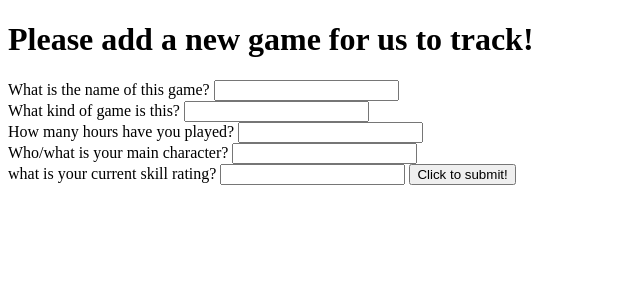
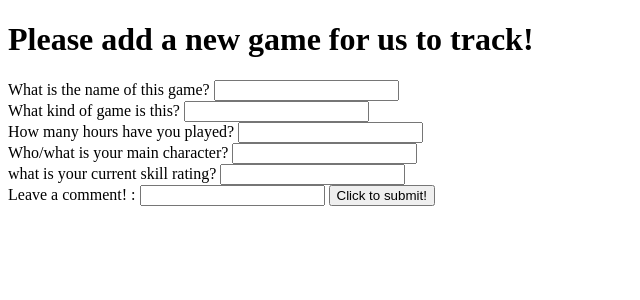
Before and after one commit to ritchey0713/rails_project, a Rails app: page /users/1/games/new in a window 1280 px wide. Shown: the top 300 px of the page, without its empty margins (0-640 px from the left). Run offline with Rails 7, Linux system fonts and the light colour scheme; the visitor is signed in with stand-in values (Sample User, id 1); style sheets or scripts are compiled from the project's sources; some libraries are stand-ins or nearby versions.

Commit message:
add ranking comments

```diff
--- a/app/assets/javascripts/game.js
+++ b/app/assets/javascripts/game.js
@@ -7,6 +7,7 @@ function Game(attr, user_id){
     this.main_setup = attr.main_setup
     this.score = attr.score
     this.user_id = user_id
+    this.comment = attr.comment
 }
 
 $(function(){
@@ -50,6 +51,7 @@ Game.createGame = function(json){
   var user_id = $("h1").data("user-id")
   var game = new Game(json, user_id)
   gameLI = game.renderLI()
+
   $("ul.games_list").append(gameLI)
 }
 
@@ -79,7 +81,6 @@ $(function index(){
    $(".js-gameIndex").on("click", function(e){
      e.preventDefault()
      $(".js-gameIndex").off("click")
-debugger
      $.getJSON(this.href,function(games_array){
       games_array.forEach(Game.indexGame)
     })
@@ -91,6 +92,7 @@ debugger
    $(document).on('click', 'a#showGame', function(e) {
      e.preventDefault()
      $.getJSON(this.href, function(game){
+       console.log(game)
 
        $(".showHeading").html(`Full details`)
        $(".gameName").text(`Game: ${game["name"]}`)
@@ -98,6 +100,7 @@ debugger
        $(".gameTime").text(`Game Time: ${game["play_time"]}`)
        $(".gameSetup").text(`Gear Setup: ${game["main_setup"]}`)
        $(".gameScore").text(`Ranking Score: ${game["score"]}`)
+       $(".gameScore").text(`Comments: ${game["rankings"][0]["comment"]}`)
 
      })
    })
--- a/app/controllers/games_controller.rb
+++ b/app/controllers/games_controller.rb
@@ -4,17 +4,17 @@ class GamesController < ApplicationController
     @user = User.find(session[:user_id])
     @game = Game.new
     @ranking = @game.rankings.build
-    #render json: {key: "value"}
+    #render "games/_form", :layout => false
   end
 
   def create
     @user = current_user
     @game = current_user.games.new(game_params)
       if @game.save
-        @ranking = current_user.rankings.build(:game => @game )
-        @ranking.save
+        #@ranking = current_user.rankings.build(:game => @game )
+        #@ranking.save
         respond_to do |f|
-          f.json {render :json => @game}
+          f.json {render :layout => false, :json => @game}
           f.html {redirect_to user_path(@user)}
         end
       else
@@ -32,7 +32,7 @@ class GamesController < ApplicationController
 
   def show
     @game = find_game
-    #@rank= Ranking.find_by(game_id: find_game)
+    @rank= Ranking.find_by(game_id: find_game)
     respond_to do |f|
       f.html {render :show}
       f.json {render :json => @game}
--- a/app/serializers/game_serializer.rb
+++ b/app/serializers/game_serializer.rb
@@ -1,4 +1,5 @@
 class GameSerializer < ActiveModel::Serializer
   attributes :id, :name, :game_type, :play_time, :main_setup, :score
   has_many :users
+  has_many :rankings
   end
--- a/app/serializers/ranking_serializer.rb
+++ b/app/serializers/ranking_serializer.rb
@@ -1,5 +1,5 @@
 class RankingSerializer < ActiveModel::Serializer
-  attributes :id, :user_id, :game_id
+  attributes :id, :user_id, :game_id, :comment
   belongs_to :game
   belongs_to :user
 end
--- a/app/serializers/user_serializer.rb
+++ b/app/serializers/user_serializer.rb
@@ -1,4 +1,5 @@
 class UserSerializer < ActiveModel::Serializer
   attributes :id, :name, :email, :console, :goal
   has_many :games
+  has_many :rankings
 end
--- a/app/views/games/_form.html.erb
+++ b/app/views/games/_form.html.erb
@@ -21,13 +21,13 @@
   <%= f.text_field :main_setup %></br>
 
   what is your current skill rating?
-  <%= f.number_field :score %>
+  <%= f.number_field :score %></br>
 
-  <!-- <%#= f.fields_for :rankings do |com| %>
-  <%#= com.hidden_field :user_id, :value => @user.id %>
+  <%= f.fields_for :rankings do |com| %>
+  <%= com.hidden_field :user_id, :value => @user.id %>
 
-  Leave a comment! : <%#= com.text_field :comment %>
-  <#% end %> -->
+  Leave a comment! : <%= com.text_field :comment %>
+  <% end %>
 
 
   <%= f.submit "Click to submit!", :class => "js-newGame" %>
--- a/app/views/users/logged_in_home.html.erb
+++ b/app/views/users/logged_in_home.html.erb
@@ -17,6 +17,8 @@
     <div class="gameTime"> </div>
     <div class="gameSetup"> </div>
     <div class="gameScore"> </div>
+    <div class="gameComments"></div>
+
     <div class="js-userGameEdit"></div>
   </strong>
   </ol>
```
